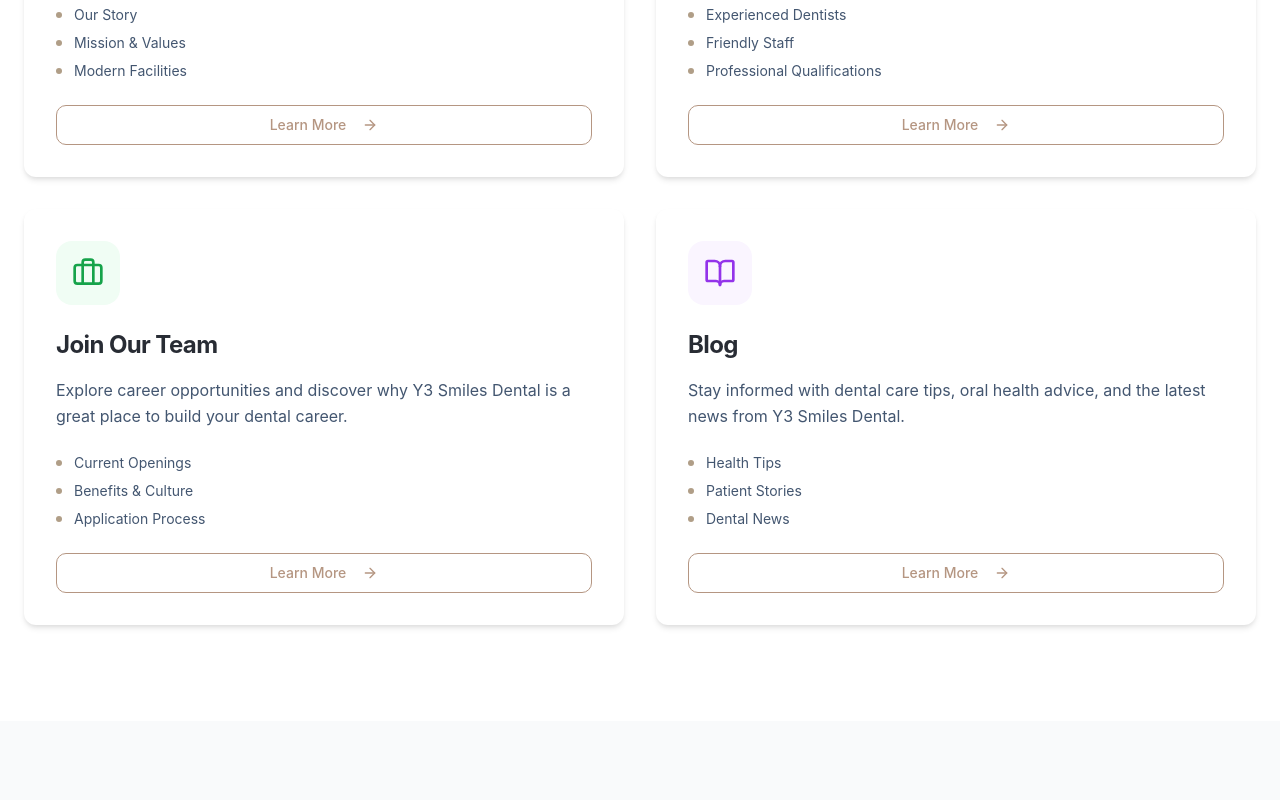
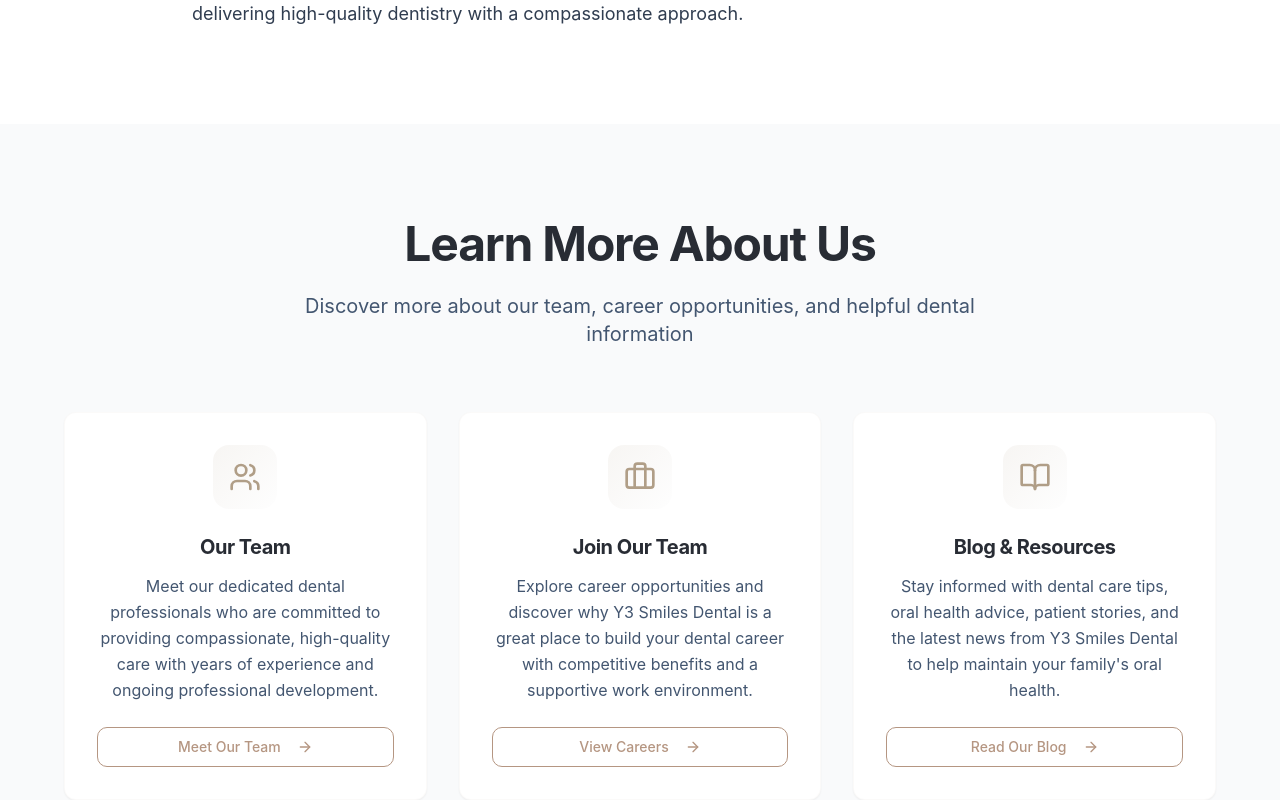
Before and after one commit to fahimShahriaar/y3-dental-final, a React (Vite) app: page /about in a window 1280 px wide. Shown: the part 1180-1980 px from the top of the page. Built offline with nearby package versions, Linux system fonts and the light colour scheme.

Commit message:
About us updated

```diff
--- a/src/App.tsx
+++ b/src/App.tsx
@@ -176,7 +176,7 @@ const App = () => {
           {/* About Routes */}
           <Route path="/about" element={
             <Suspense fallback={<LoadingSpinner />}>
-              <AboutPage />
+              <Y3SmilesDentalPage />
             </Suspense>
           } />
           <Route path="/about/y3-smiles-dental" element={
--- a/src/components/Navigation.tsx
+++ b/src/components/Navigation.tsx
@@ -19,8 +19,7 @@ const navigationItems = [
       {
         title: "About Y3 Smiles Dental",
         items: [
-          { title: "About Overview", path: "/about" },
-          { title: "Y3 Smiles Dental", path: "/about/y3-smiles-dental" },
+          { title: "Y3 Smiles Dental", path: "/about" },
           { title: "Our Team", path: "/about/our-team" },
           { title: "Join Our Team", path: "/about/join-our-team" },
           { title: "Blog", path: "/about/blog" }
--- a/src/pages/about/y3-smiles-dental.tsx
+++ b/src/pages/about/y3-smiles-dental.tsx
@@ -16,8 +16,12 @@ import {
     CheckCircle,
     Award,
     Clock,
-    MapPin
+    MapPin,
+    Briefcase,
+    BookOpen,
+    Navigation
 } from "lucide-react";
+import { locationConfigs } from "@/data/locationData";
 
 const Y3SmilesDentalPage = () => {
     useScrollAnimation();
@@ -99,9 +103,9 @@ const Y3SmilesDentalPage = () => {
                                     </a>
                                 </Button>
                                 <Button variant="outline" size="xl" asChild>
-                                    <Link to="/about">
+                                    <Link to="/treatments">
                                         <ArrowRight className="w-5 h-5 mr-2" />
-                                        Back to About
+                                        View Our Treatments
                                     </Link>
                                 </Button>
                             </div>
@@ -143,26 +147,91 @@ const Y3SmilesDentalPage = () => {
                                     we are committed to delivering high-quality dentistry with a compassionate approach.
                                 </p>
 
-                                <div className="bg-gradient-to-r from-primary/10 via-white to-secondary/10 p-8 rounded-2xl border border-primary/20">
-                                    <p className="text-lg text-neutral-700 mb-4">
-                                        <strong>Booking your appointment is easy</strong> — simply call our friendly team, book online
-                                        through our website, or visit us in person. At Y3 Smiles Dental, every smile matters, and we look
-                                        forward to welcoming you soon.
-                                    </p>
-                                    <div className="flex flex-col sm:flex-row gap-4">
-                                        <Button variant="booking" size="lg" asChild className="group">
-                                            <a href={BOOKING_URL} {...LINK_ATTRIBUTES}>
-                                                <Phone className="w-5 h-5 mr-2 group-hover:rotate-12 transition-transform" />
-                                                Call Us Today
-                                            </a>
-                                        </Button>
-                                        <Button variant="outline" size="lg" asChild>
-                                            <Link to="/treatments">
-                                                View Our Treatments
+
+                            </div>
+                        </div>
+                    </div>
+                </section>
+
+                {/* Learn More About Us */}
+                <section className="py-24 bg-neutral-50">
+                    <div className="container mx-auto px-6">
+                        <div className="max-w-6xl mx-auto">
+                            <div className="text-center mb-16">
+                                <h2 className="text-4xl md:text-5xl font-bold text-neutral-800 mb-6">
+                                    Learn More About Us
+                                </h2>
+                                <p className="text-xl text-neutral-600 max-w-3xl mx-auto">
+                                    Discover more about our team, career opportunities, and helpful dental information
+                                </p>
+                            </div>
+
+                            <div className="grid grid-cols-1 md:grid-cols-3 gap-8">
+                                {/* Our Team Card */}
+                                <Card className="group hover:shadow-xl transition-all duration-300 border border-primary/5 hover:border-primary/20 fade-in-section h-full flex flex-col" style={{ transitionDelay: '0ms' }}>
+                                    <CardContent className="p-8 text-center flex flex-col h-full">
+                                        <div className="w-16 h-16 rounded-2xl bg-gradient-to-br from-primary/10 to-secondary/10 flex items-center justify-center mx-auto mb-6 group-hover:scale-110 transition-transform">
+                                            <Users className="w-8 h-8 text-primary" />
+                                        </div>
+                                        <h3 className="text-xl font-bold text-neutral-800 mb-3 group-hover:text-primary transition-colors">
+                                            Our Team
+                                        </h3>
+                                        <p className="text-neutral-600 leading-relaxed mb-6 flex-grow">
+                                            Meet our dedicated dental professionals who are committed to providing compassionate,
+                                            high-quality care with years of experience and ongoing professional development.
+                                        </p>
+                                        <Button variant="outline" asChild className="group/btn mt-auto">
+                                            <Link to="/about/our-team">
+                                                Meet Our Team
+                                                <ArrowRight className="w-4 h-4 ml-2 group-hover/btn:translate-x-1 transition-transform" />
                                             </Link>
                                         </Button>
-                                    </div>
-                                </div>
+                                    </CardContent>
+                                </Card>
+
+                                {/* Join Our Team Card */}
+                                <Card className="group hover:shadow-xl transition-all duration-300 border border-primary/5 hover:border-primary/20 fade-in-section h-full flex flex-col" style={{ transitionDelay: '150ms' }}>
+                                    <CardContent className="p-8 text-center flex flex-col h-full">
+                                        <div className="w-16 h-16 rounded-2xl bg-gradient-to-br from-primary/10 to-secondary/10 flex items-center justify-center mx-auto mb-6 group-hover:scale-110 transition-transform">
+                                            <Briefcase className="w-8 h-8 text-primary" />
+                                        </div>
+                                        <h3 className="text-xl font-bold text-neutral-800 mb-3 group-hover:text-primary transition-colors">
+                                            Join Our Team
+                                        </h3>
+                                        <p className="text-neutral-600 leading-relaxed mb-6 flex-grow">
+                                            Explore career opportunities and discover why Y3 Smiles Dental is a great place to build
+                                            your dental career with competitive benefits and a supportive work environment.
+                                        </p>
+                                        <Button variant="outline" asChild className="group/btn mt-auto">
+                                            <Link to="/about/join-our-team">
+                                                View Careers
+                                                <ArrowRight className="w-4 h-4 ml-2 group-hover/btn:translate-x-1 transition-transform" />
+                                            </Link>
+                                        </Button>
+                                    </CardContent>
+                                </Card>
+
+                                {/* Blog Card */}
+                                <Card className="group hover:shadow-xl transition-all duration-300 border border-primary/5 hover:border-primary/20 fade-in-section h-full flex flex-col" style={{ transitionDelay: '300ms' }}>
+                                    <CardContent className="p-8 text-center flex flex-col h-full">
+                                        <div className="w-16 h-16 rounded-2xl bg-gradient-to-br from-primary/10 to-secondary/10 flex items-center justify-center mx-auto mb-6 group-hover:scale-110 transition-transform">
+                                            <BookOpen className="w-8 h-8 text-primary" />
+                                        </div>
+                                        <h3 className="text-xl font-bold text-neutral-800 mb-3 group-hover:text-primary transition-colors">
+                                            Blog & Resources
+                                        </h3>
+                                        <p className="text-neutral-600 leading-relaxed mb-6 flex-grow">
+                                            Stay informed with dental care tips, oral health advice, patient stories, and the latest news
+                                            from Y3 Smiles Dental to help maintain your family's oral health.
+                                        </p>
+                                        <Button variant="outline" asChild className="group/btn mt-auto">
+                                            <Link to="/about/blog">
+                                                Read Our Blog
+                                                <ArrowRight className="w-4 h-4 ml-2 group-hover/btn:translate-x-1 transition-transform" />
+                                            </Link>
+                                        </Button>
+                                    </CardContent>
+                                </Card>
                             </div>
                         </div>
                     </div>
@@ -316,10 +385,14 @@ const Y3SmilesDentalPage = () => {
                                     </a>
                                 </Button>
                                 <Button variant="outline" size="lg" asChild>
-                                    <Link to="/contact">
-                                        Get Directions
-                                        <ArrowRight className="w-5 h-5 ml-2" />
-                                    </Link>
+                                    <a
+                                        href={locationConfigs.broadmeadows.locationData.directionsUrl}
+                                        target="_blank"
+                                        rel="noopener noreferrer"
+                                    >
+                                        <Navigation className="w-4 h-4 mr-2" />
+                                        GET DIRECTIONS
+                                    </a>
                                 </Button>
                             </div>
                         </div>
```
